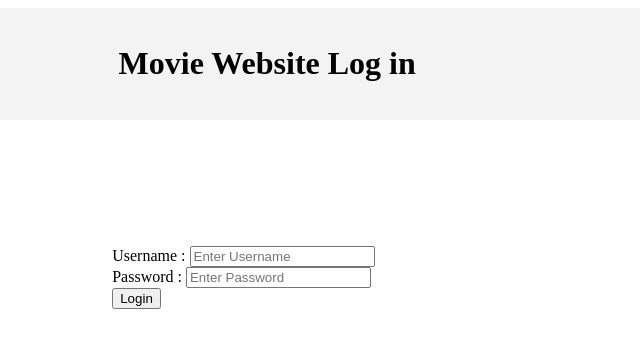
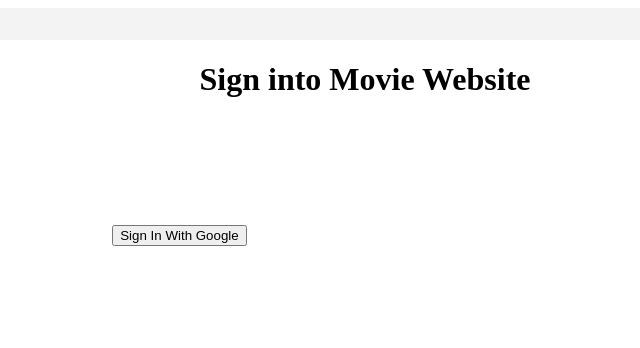
Before and after one commit to Lehlohonolo-Moloi/MovieWebsite, a plain HTML site: page site/login.html in a window 1280 px wide. Shown: the whole page, without its empty margins (275-915 px from the left). Drawn offline with Linux system fonts and the light colour scheme.

Commit message:
Added code to sign user in using google oauth, and code to make it possible to sign out and check if a user is not signed in.

```diff
--- a/site/css/movie.css
+++ b/site/css/movie.css
@@ -48,12 +48,11 @@
     width: 300px;
 }
 
-.loginContainer, .signupContainer {
+.loginContainer {
     margin-left: 30%;
     margin-top: 10%;
 }
 
 h1 {
     text-align: center;
-    margin-left: 30%;
 }
--- /dev/null
+++ b/site/js/login.js
@@ -0,0 +1,26 @@
+function signIn(){
+    let oauth2Endpoint = "https://accounts.google.com/o/oauth2/v2/auth";
+
+    let form = document.createElement('form');
+    form.setAttribute('method', 'GET');
+    form.setAttribute('action', oauth2Endpoint);
+
+    let params = {
+        "client_id":"910075582560-bnqcom7c276kc5iliev9b2o6a0uo6b3a.apps.googleusercontent.com",
+        "redirect_uri":"http://127.0.0.1:5500/site/index.html",
+        "response_type":"token",
+        "scope": "https://www.googleapis.com/auth/userinfo.profile",
+        "include_granted_scopes":'true'
+    }
+
+    for(var p in params){
+        let input = document.createElement('input');
+        input.setAttribute('type', 'hidden');
+        input.setAttribute('name', p);
+        input.setAttribute('value', params[p]);
+        form.appendChild(input);
+    }
+
+    document.body.appendChild(form);
+    form.submit();
+}
--- a/site/login.html
+++ b/site/login.html
@@ -2,22 +2,18 @@
 <html lang="en">
 <head>
     <meta name="viewport" content="width=device-width, initial-scale=1">
-    <title> Login </title>
+    <title>Movie Website Log in </title>
     <link rel="stylesheet" href="css/movie.css" />
 
 </head>
 <body>
     <header>
-        <h1> Movie Website Log in </h1>
+
     </header>
+    <h1>Sign into Movie Website</h1>
     <section class="loginContainer">
-        <form id="loginForm">
-            <label for="username">Username : </label>
-            <input type="text" placeholder="Enter Username" name="username" required> </br>
-            <label for="password">Password : </label>
-            <input type="password" placeholder="Enter Password" name="password" required> </br>
-            <button type="submit">Login</button>
-        </form>
+        <button onclick="signIn()">Sign In With Google</button>
     </section>
 </body>
+<script type="text/javascript" src="js/login.js"></script>
 </html>
```
Also changed, not shown: site/index.html (+4 -0 lines), site/js/logout.js (added, +33 -0 lines).
